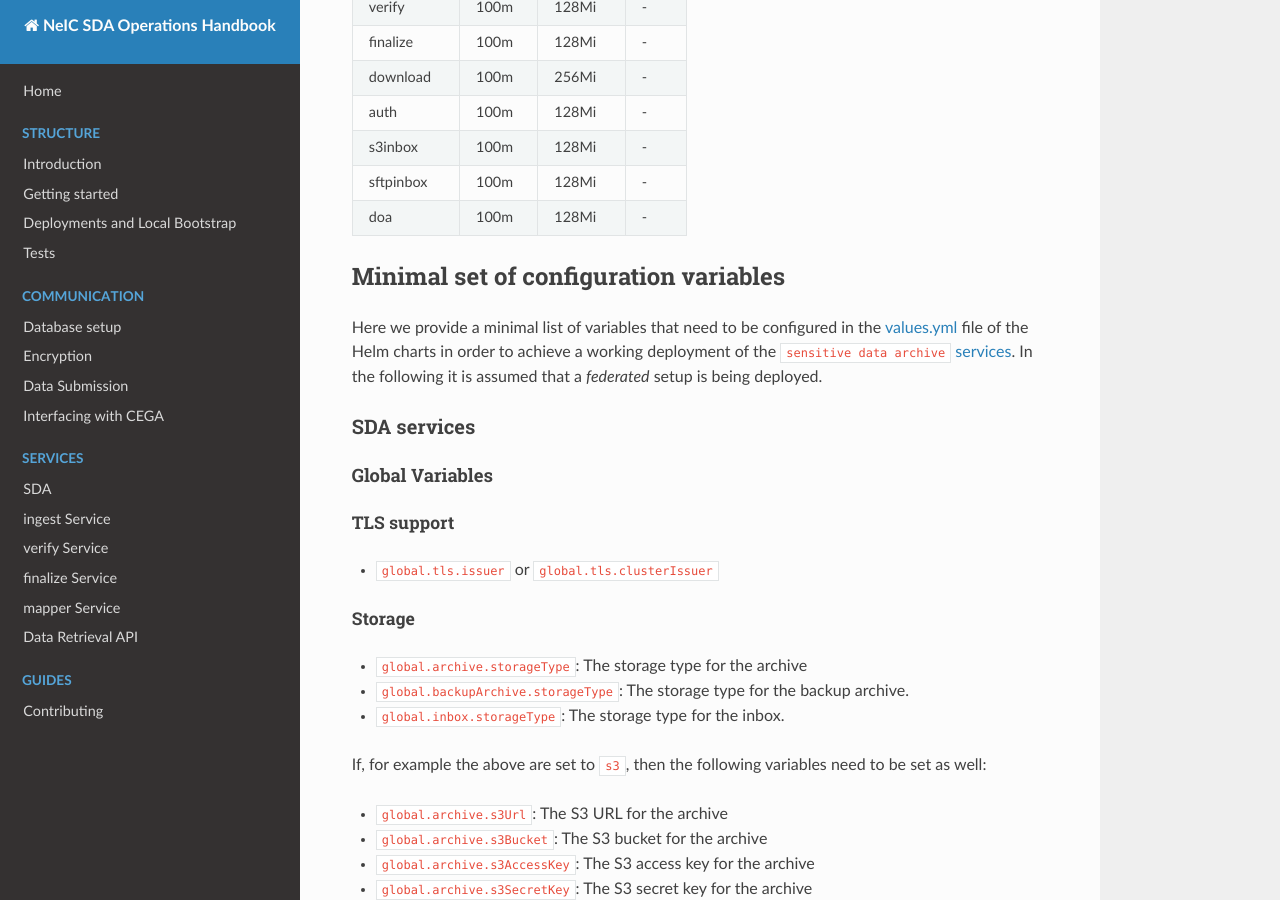
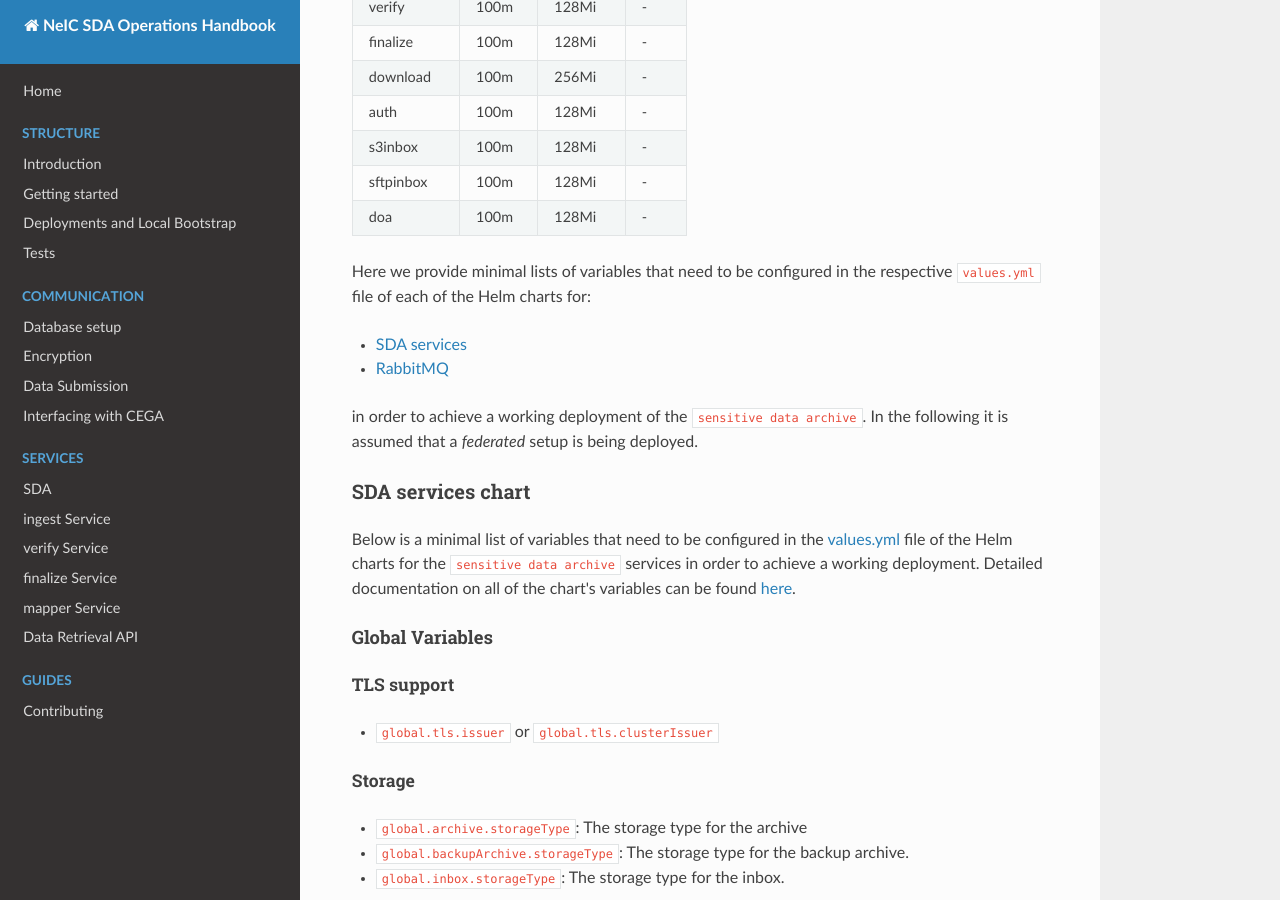
Before and after one commit to neicnordic/neic-sda, an MkDocs documentation site: the page built from docs/guides/deploy-k8s.md, in a window 1280 px wide and 900 px high, scrolled down 2072 px. Built offline with MkDocs 1.6.1, drawn with Linux system fonts in a browser that asks for light colours; nearby versions of some CDN libraries; some of the changed text lies outside the part shown.

Commit message:
add RabbitMQ minimal config

```diff
--- a/docs/dictionary/wordlist.txt
+++ b/docs/dictionary/wordlist.txt
@@ -260,3 +260,5 @@
 NSS
 nss
 svc
+adminPassword
+adminUser
--- a/docs/guides/deploy-k8s.md
+++ b/docs/guides/deploy-k8s.md
@@ -73,11 +73,16 @@
 | sftpinbox  | 100m  | 128Mi  | -    |
 | doa        | 100m  | 128Mi  | -    |
 
-## Minimal set of configuration variables
+Here we provide minimal lists of variables that need to be configured in the respective `values.yml` file of each of the Helm charts for:
 
-Here we provide a minimal list of variables that need to be configured in the [values.yml](https://github.com/neicnordic/sensitive-data-archive/blob/main/charts/sda-svc/values.yaml) file of the Helm charts in order to achieve a working deployment of the `sensitive data archive` [services](https://github.com/neicnordic/sensitive-data-archive/tree/main/charts/sda-svc). In the following it is assumed that a *federated* setup is being deployed.
+- [SDA services](#sda-services-chart)
+- [RabbitMQ](#rabbitmq-chart)
 
-### SDA services
+in order to achieve a working deployment of the `sensitive data archive`. In the following it is assumed that a *federated* setup is being deployed.
+
+### SDA services chart
+
+Below is a minimal list of variables that need to be configured in the [values.yml](https://github.com/neicnordic/sensitive-data-archive/blob/main/charts/sda-svc/values.yaml) file of the Helm charts for the `sensitive data archive` services in order to achieve a working deployment. Detailed documentation on all of the chart's variables can be found [here](https://github.com/neicnordic/sensitive-data-archive/tree/main/charts/sda-svc).
 
 #### Global Variables
 
@@ -207,6 +212,18 @@
 - `credentials.inbox.mqUser`: The message queue user for inbox
 - `credentials.inbox.mqPassword`: The message queue password for inbox
 
+### RabbitMQ chart
+
+Below is a minimal list of variables that need to be configured in the [values.yml](https://github.com/neicnordic/sensitive-data-archive/blob/main/charts/sda-mq/values.yaml) file of the `RabbitMQ` Helm charts in order to achieve a working deployment. Detailed documentation on all of the chart's variables can be found [here](https://github.com/neicnordic/sensitive-data-archive/tree/main/charts/sda-mq).
+
+- `global.adminUser`: The username for the admin user
+- `global.adminPassword`: The password for the admin user
+- `global.shovel.host`: The hostname of the shovel server
+- `global.shovel.pass`: The password to authenticate with the shovel server
+- `global.shovel.port`: The port on which the shovel server is running
+- `global.shovel.user`: The username to authenticate with the shovel server
+- `global.shovel.vhost`: The virtual host on the shovel server
+
 ## Security issues
 
  - Enabling TLS example
```
